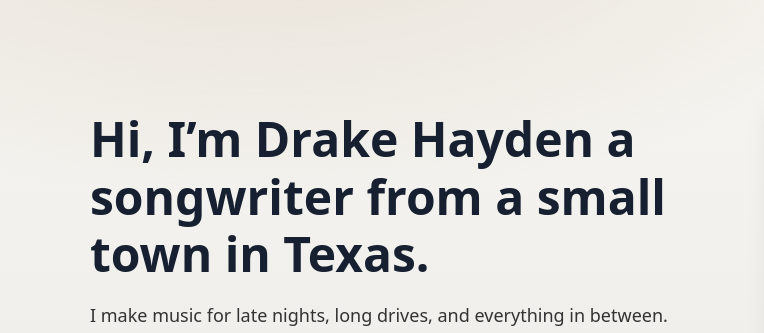
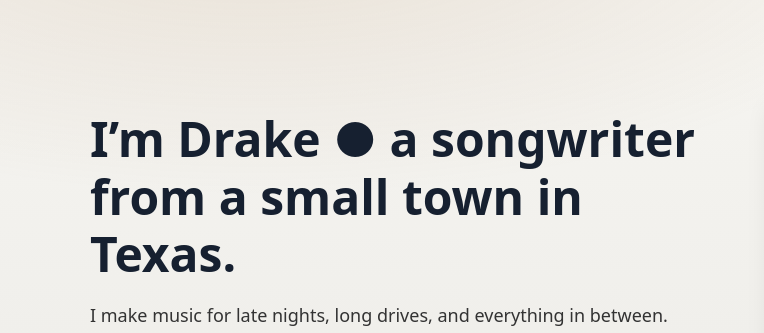
Before and after one commit to drakemccamey/drakehayden.github.io, a plain HTML site: page index.html in a window 1280 px wide. Shown: the part 122-455 px from the top of the page, 0-764 px from the left. Drawn offline with Linux system fonts and the light colour scheme.

Commit message:
Update index.html

```diff
--- a/index.html
+++ b/index.html
@@ -135,7 +135,7 @@
   <section class="hero" aria-label="Intro">
     <div class="container hero-inner">
       <div>
-        <h1>Hi, I’m Drake Hayden  a songwriter from a small town in Texas.</h1>
+        <h1>I’m Drake ● a songwriter from a small town in Texas.</h1>
         <p class="lead">I make music for late nights, long drives, and everything in between.</p>
         <div class="cta">
           <a class="btn primary" href="/music">Listen</a>
```
